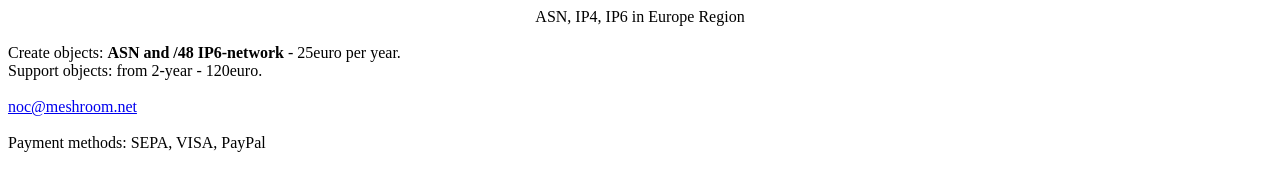
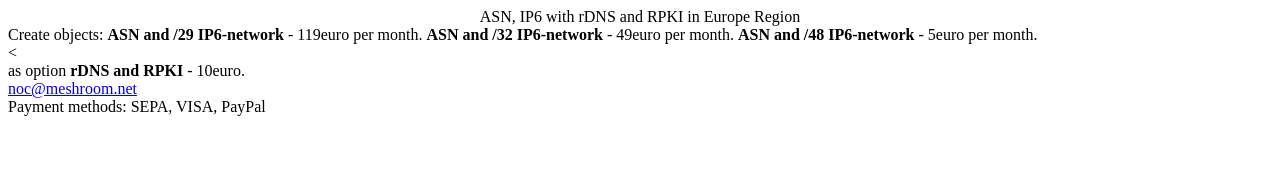
Before and after one commit to get4bgp-eu/get4bgp.eu, a plain HTML site: page index.html in a window 1280 px wide. Drawn offline with Linux system fonts and the light colour scheme.

Commit message:
Update index.html

```diff
--- a/index.html
+++ b/index.html
@@ -1,14 +1,21 @@
 <html>
   <head></head>
   <body>
-  <center>ASN, IP4, IP6 in Europe Region</center>
-    <br>
-    Create objects: <b>ASN and /48 IP6-network</b> - 25euro per year.
-    <br>
-    Support objects: from 2-year - 120euro.
-<br><br>
-    <a href="mailto: noc@meshroom.net"> noc@meshroom.net</a>
-<br><br>
-    Payment methods: SEPA, VISA, PayPal
+  <center>ASN, IP6 with rDNS and RPKI in Europe Region</center>
+    <div>
+      Create objects:
+        <b>ASN and /29 IP6-network</b> - 119euro per month.
+        <b>ASN and /32 IP6-network</b> - 49euro per month.
+        <b>ASN and /48 IP6-network</b> - 5euro per month.
+    </div><
+    <div>
+      as option <b>rDNS and RPKI</b> - 10euro.
+    </div>
+    <div>
+      <a href="mailto: noc@meshroom.net"> noc@meshroom.net</a>
+    </div>
+    <div>
+      Payment methods: SEPA, VISA, PayPal
+    </div>
   </body>
 </html>
```
